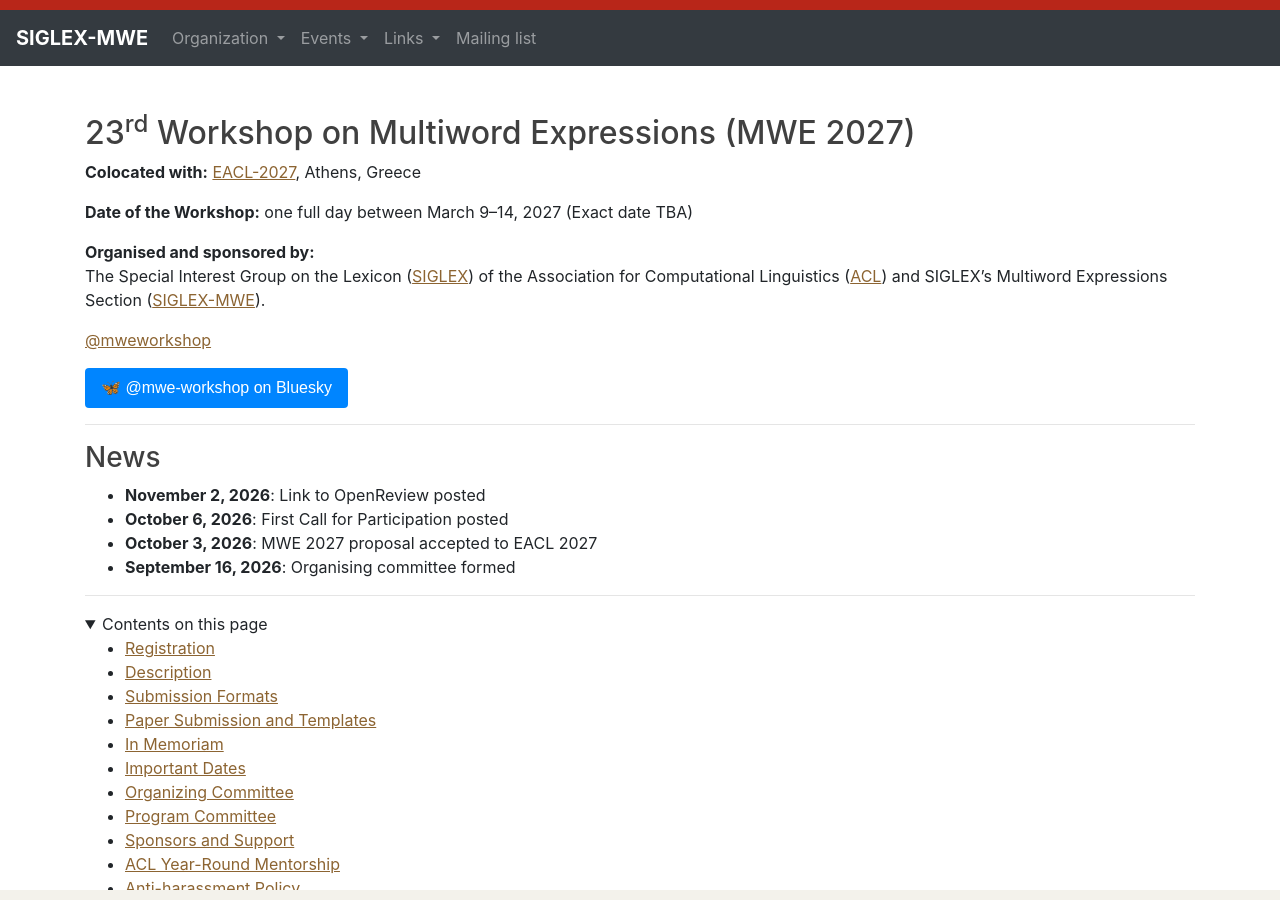
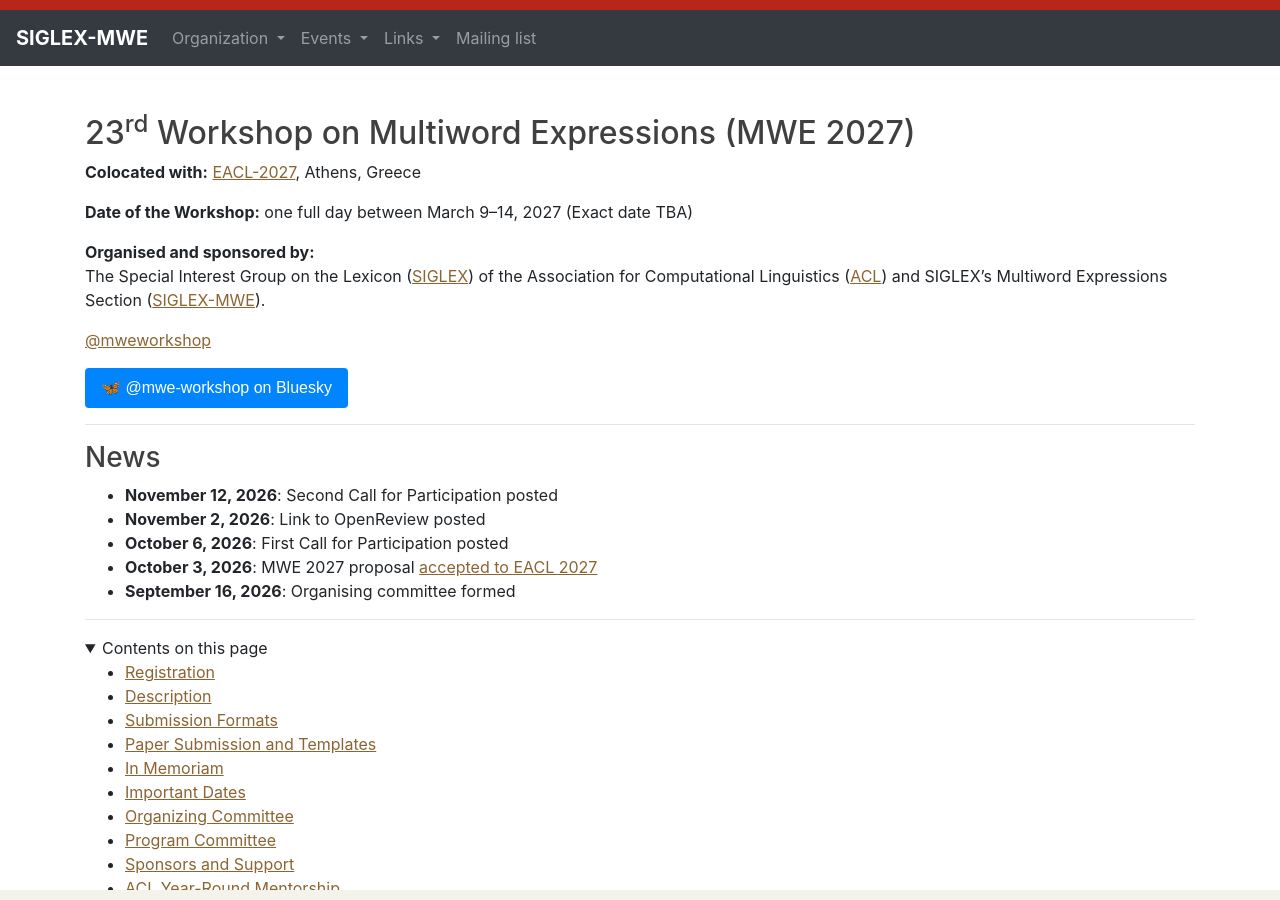
Before and after one commit to multiword/multiword.github.io, a Jekyll site: the page built from mwe2027/index.md, in a window 1280 px wide and 900 px high. Built offline with Jekyll 4.4.1, drawn with Linux system fonts in a browser that asks for light colours; comment, search, counter and statistics services are not loaded.

Commit message:
Update (2026-11-13)

```diff
--- a/mwe2027/index.md
+++ b/mwe2027/index.md
@@ -33,9 +33,10 @@
 
 
 <!--* **December 8, 2026**: MWE 2027 workshop date confirmed (Workshop Date: March XX, 2027)-->
+* **November 12, 2026**: Second Call for Participation posted
 * **November 2, 2026**: Link to OpenReview posted
 * **October 6, 2026**: First Call for Participation posted
-* **October 3, 2026**: MWE 2027 proposal accepted to EACL 2027
+* **October 3, 2026**: MWE 2027 proposal <a href="https://2027.eacl.org/program/workshops/" target="_blank">accepted to EACL 2027</a>
 * **September 16, 2026**: Organising committee formed
 
 <!---
```
